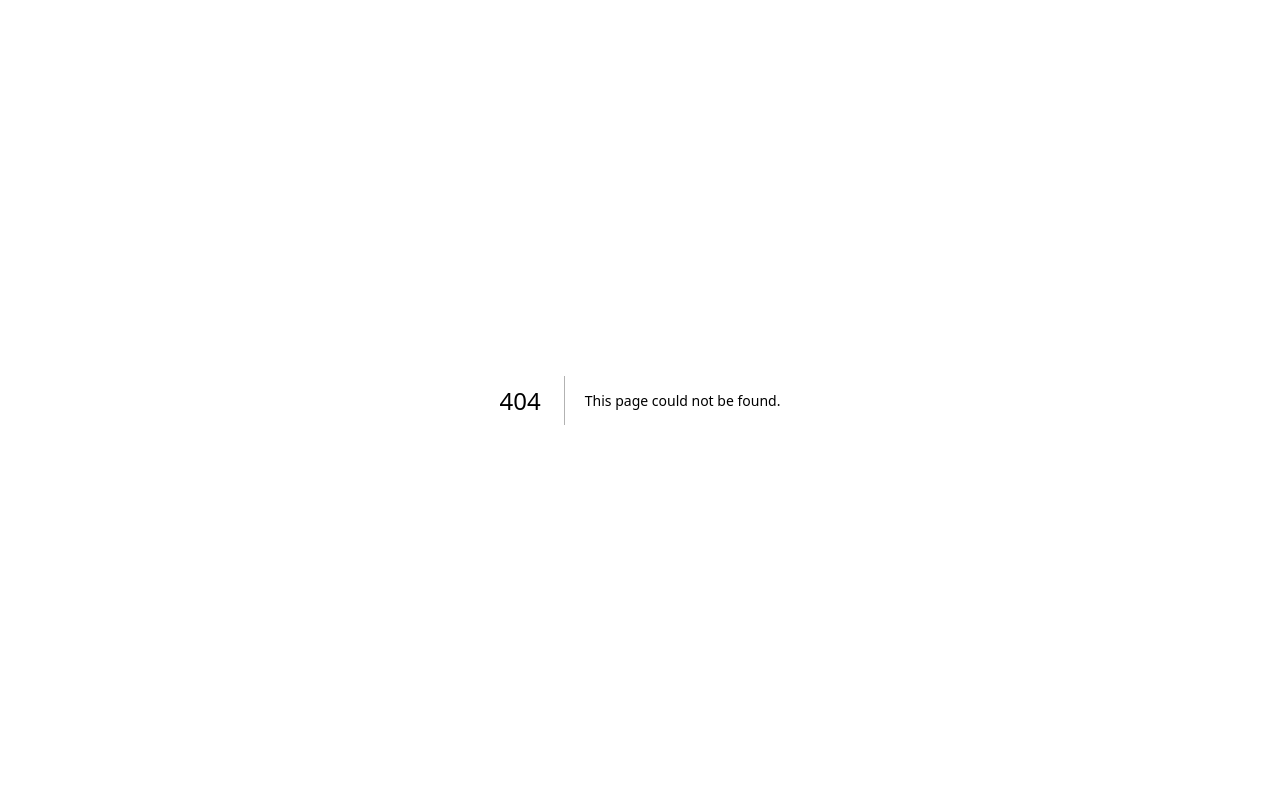
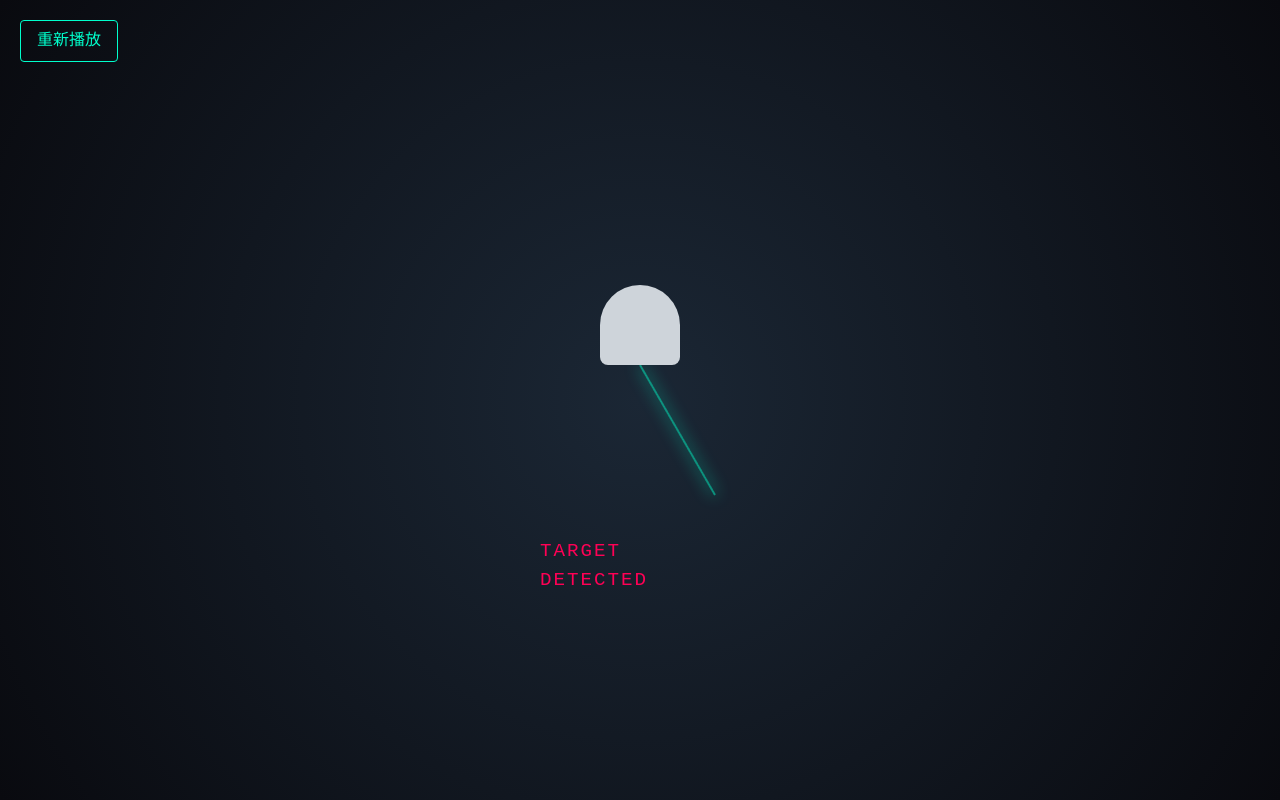
Before and after one commit to LingzheM/effects_collect_box, a Next.js app: page /gsap/SpaceProbe in a window 1280 px wide. Before the commit this address had no page. Built offline with nearby package versions, Linux system fonts and the light colour scheme.

Commit message:
add gsap component 2

```diff
--- /dev/null
+++ b/src/app/gsap/SpaceProbe/SpaceProbe.module.css
@@ -0,0 +1,61 @@
+.stage {
+  margin: 0;
+  height: 100vh;
+  background: radial-gradient(circle at center, #1b2735 0%, #090a0f 100%);
+  display: flex;
+  justify-content: center;
+  align-items: center;
+  overflow: hidden;
+  font-family: 'Courier New', Courier, monospace;
+}
+
+.probeContainer {
+  position: relative;
+  width: 200px;
+  display: flex;
+  flex-direction: column;
+  align-items: center;
+}
+
+.probeBody {
+  width: 80px;
+  height: 80px;
+  background: #ced4da;
+  border-radius: 50% 50% 10% 10%;
+  z-index: 2;
+  position: relative;
+}
+
+.scanBeam {
+  width: 2px;
+  height: 150px;
+  background: rgba(0, 255, 204, 0.5);
+  box-shadow: 0 0 15px #00ffcc;
+  transform-origin: top center;
+  opacity: 0; /* 初始隐藏，timeline 第二幕开启 */
+}
+
+.alertText {
+  position: absolute;
+  bottom: -100px;
+  color: #00ffcc;
+  font-size: 1.2rem;
+  opacity: 0; /* 初始隐藏 */
+  text-transform: uppercase;
+  letter-spacing: 2px;
+}
+
+.controls {
+  position: fixed;
+  top: 20px;
+  left: 20px;
+}
+
+.button {
+  color: #00ffcc;
+  border: 1px solid #00ffcc;
+  background: none;
+  padding: 8px 16px;
+  cursor: pointer;
+  border-radius: 4px;
+}
--- /dev/null
+++ b/src/app/gsap/SpaceProbe/SpaceProbe.tsx
@@ -0,0 +1,49 @@
+
+import { useRef } from 'react';
+import { gsap } from 'gsap/gsap-core';
+import styles from './SpaceProbe.module.css';
+import { useGSAP } from '@gsap/react';
+
+export function SpaceProbe() {
+  const probeRef = useRef<HTMLDivElement>(null);
+  const beamRef = useRef<HTMLDivElement>(null);
+  const alertRef = useRef<HTMLDivElement>(null);
+  const timelineRef = useRef<gsap.core.Timeline | null>(null);
+
+  const { contextSafe } = useGSAP(() => {
+    const tl = gsap.timeline({ defaults: { ease: 'power2.out' } });
+    tl.from(probeRef.current, {
+      y: -500, scale: 0, duration: 1.5, ease: 'back.out(1.7)',
+    })
+      .to(beamRef.current, { opacity: 1, duration: 0.3 })
+      .fromTo(beamRef.current,
+        { rotation: -30 },
+        { rotation: 30, duration: 0.8, repeat: 3, yoyo: true, ease: 'sine.inOut' }
+      )
+      .to(alertRef.current, {
+        opacity: 1, y: -20, duration: 0.5, color: '#ff0055',
+        onStart: () => console.log('发现目标'),
+      })
+      .to(probeRef.current, { x: 10, repeat: 5, yoyo: true, duration: 0.1 });
+
+    timelineRef.current = tl;
+  });
+
+  const handleReplay = contextSafe(() => timelineRef.current?.restart());
+
+  return (
+    <div className={styles.stage}>
+      <div className={styles.controls}>
+        <button className={styles.button} onClick={handleReplay}>
+          重新播放
+        </button>
+      </div>
+
+      <div className={styles.probeContainer}>
+        <div ref={probeRef} className={styles.probeBody} />
+        <div ref={beamRef} className={styles.scanBeam} />
+        <div ref={alertRef} className={styles.alertText} >Target Detected</div>
+      </div>
+    </div>
+  );
+}
--- /dev/null
+++ b/src/app/gsap/SpaceProbe/page.tsx
@@ -0,0 +1,5 @@
+"use client"
+import { SpaceProbe } from "./SpaceProbe"
+export default function Page() {
+  return <SpaceProbe />
+}
--- a/src/data/effects.ts
+++ b/src/data/effects.ts
@@ -29,6 +29,14 @@ export type Effect = {
 }
 
 export const effects: Effect[] = [
+  {
+    slug: "SpaceProbe",
+    title: "Space Probe",
+    category: "gsap",
+    tech: ["gsap"],
+    description: "GSAP timeline-driven space probe animation",
+    createdAt: "2026-05-29",
+  },
   {
     slug: "herobase",
     title: "Hero Base",
```
